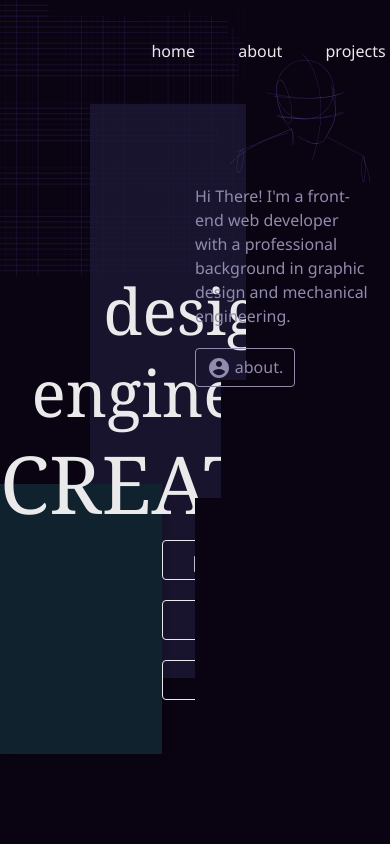
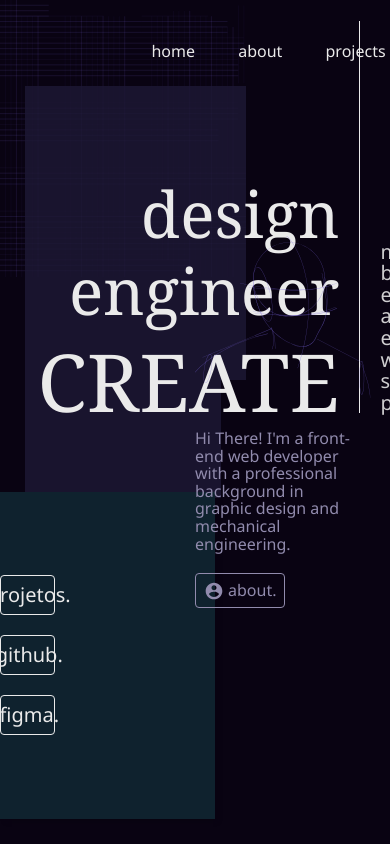
Before and after one commit to andreiafsouza/portfolio-web, a React (Create React App) app: page / in a window 390 px wide. Shown: the top 844 px of the page. Built offline with nearby package versions, Linux system fonts and the light colour scheme.

Commit message:
style: fix home responsive aspects

```diff
--- a/src/components/Button/styles.js
+++ b/src/components/Button/styles.js
@@ -4,7 +4,7 @@ import { typography } from '../../stylesheets/base/typography';
 
 export const Container = styled.div`
   width: 100%;
-  max-width: ${({ size }) => (size === 'small' ? '6.25rem' : '8.75rem')};
+  max-width: ${({ size }) => (size === 'small' ? 'fit-content' : '8.75rem')};
   max-height: 2.5rem;
   display: flex;
   justify-content: center;
--- a/src/pages/home/index.js
+++ b/src/pages/home/index.js
@@ -12,36 +12,39 @@ export const Home = () => {
       <Navbar />
       <S.BackgroundWrapper>
         <S.MainPageWrapper>
-          <S.MainWrapper>
+          <S.MainContentWrapper>
             <S.LeftMainContentWrapper>
-              <S.MainTextMedium>design</S.MainTextMedium>
-              <S.MainTextMedium>engineer</S.MainTextMedium>
+              <S.MainText>
+                <S.MainTextHeadline>
+                  <S.MainTextMediumDesign>design</S.MainTextMediumDesign>
+                  <S.MainTextMediumEngineer>engineer</S.MainTextMediumEngineer>
                   <S.MainTextLarge>CREATE</S.MainTextLarge>
-              <S.ButtonWrapper>
-                <Button hasLabel text={'projetos.'} />
-                <Button hasLabel text={'github.'} />
-                <Button hasLabel text={'figma.'} />
-              </S.ButtonWrapper>
-            </S.LeftMainContentWrapper>
-            <S.RightMainContentWrapper>
-              <S.MainParagraphWrapper>
+                </S.MainTextHeadline>
+                <S.MainTextParagraphWrapper>
                   <S.MainParagraph>
                     motivated by finding effective and efficient ways to solve
                     problems
                   </S.MainParagraph>
-              </S.MainParagraphWrapper>
-            </S.RightMainContentWrapper>
-          </S.MainWrapper>
+                </S.MainTextParagraphWrapper>
+              </S.MainText>
+            </S.LeftMainContentWrapper>
+            <S.MainButtonWrapper>
+              <Button hasLabel text={'projetos.'} />
+              <Button hasLabel text={'github.'} />
+              <Button hasLabel text={'figma.'} />
+            </S.MainButtonWrapper>
+          </S.MainContentWrapper>
           <S.ProfileContentWrapper>
             <S.ProfileLinesWrapper>
               <ProfileLines />
             </S.ProfileLinesWrapper>
-            <S.AboutInfoWrapper>
             <S.AboutInfoAndButtonWrapper>
+              <S.AboutParagraphWrapper>
                 <S.AboutParagraph>
                   Hi There! I'm a front-end web developer with a professional
                   background in graphic design and mechanical engineering.
                 </S.AboutParagraph>
+              </S.AboutParagraphWrapper>
               <Button
                 size={'small'}
                 hasLabel
@@ -49,17 +52,20 @@ export const Home = () => {
                 hasIcon
                 color={colors.primary[200]}
                 hoverColor={colors.shadows[800]}
-                  icon={<AccountCircleOutlined color={colors.primary[200]} />}
+                icon={
+                  <AccountCircleOutlined
+                    color={colors.primary[200]}
+                    size={20}
+                  />
+                }
               />
             </S.AboutInfoAndButtonWrapper>
-            </S.AboutInfoWrapper>
           </S.ProfileContentWrapper>
           <S.ProfileWrapper>
             <S.ProfileBackgroundItemSmall />
             <S.ProfileBackgroundItemMedium />
             <S.ProfileBackgroundItemBig />
           </S.ProfileWrapper>
-          <S.ButtonBackground />
           <S.MainTextBackground />
           <S.BackgroundLinesWrapper>
             <BackgroundLines />
--- a/src/pages/home/styles.js
+++ b/src/pages/home/styles.js
@@ -33,7 +33,6 @@ export const ProfileWrapper = styled.div`
   display: flex;
   align-items: flex-end;
   width: 50%;
-  /* max-width: 45rem; */
   height: 100vh;
   position: absolute;
   z-index: 5;
@@ -62,49 +61,63 @@ export const ProfileBackgroundItemSmall = styled.div`
 export const MainTextBackground = styled.div`
   background-color: ${colors.shadows[800]};
   width: 100%;
-  max-width: 49.2rem;
+  max-width: 48.8rem;
   height: calc(100vh - 270px);
   position: absolute;
   z-index: 3;
-  top: 104px;
-  left: 90px;
+  top: 10.15%;
+  left: 6.5%;
 `;
 
-export const ButtonBackground = styled.div`
-  background-color: ${colors.secondary[800]};
-  width: 41.6%;
-  max-width: 600px;
-  height: calc(100vh - 68%);
+export const MainContentWrapper = styled.div`
+  width: 55%;
+  height: 100vh;
+  display: flex;
+  flex-direction: column;
+  justify-content: center;
+  padding-top: 5.5%;
+  padding-bottom: 6.5%;
   position: absolute;
-  z-index: 4;
-  bottom: 90px;
-  box-shadow: 4px 4px 4px ${colors.shadows[100]};
-`;
-
-export const MainWrapper = styled.div`
-  display: flex;
-  width: 100%;
-  max-width: 786px;
-  position: absolute;
-  z-index: 5;
+  z-index: 6;
+  left: 0;
+  gap: 9.9%;
 `;
 
 export const LeftMainContentWrapper = styled.div`
-  width: 440px;
-  height: 100vh;
+  height: 100%;
+  display: flex;
+  padding-left: 17.5%;
+`;
+
+export const MainText = styled.div`
+  display: flex;
+  height: 100%;
+`;
+
+export const MainTextHeadline = styled.div`
   display: flex;
   flex-direction: column;
   align-items: flex-end;
-  padding-top: 278px;
-  gap: 1rem;
+  justify-content: flex-end;
+  padding-right: 1.25rem;
+  gap: 2.2rem;
 `;
 
-export const MainTextMedium = styled.div`
+export const MainTextMediumDesign = styled.div`
   font-family: ${typography.text.display}, sans-serif;
   color: ${colors.neutral[100]};
   font-weight: 400;
   font-size: ${typography.sizes.xxl};
-  line-height: 103.7%;
+  line-height: 65%;
+  text-align: right;
+`;
+
+export const MainTextMediumEngineer = styled.div`
+  font-family: ${typography.text.display}, sans-serif;
+  color: ${colors.neutral[100]};
+  font-weight: 400;
+  font-size: ${typography.sizes.xxl};
+  line-height: 70%;
   text-align: right;
 `;
 
@@ -113,25 +126,18 @@ export const MainTextLarge = styled.div`
   color: ${colors.neutral[100]};
   font-weight: 400;
   font-size: ${typography.sizes.xxxl};
-  line-height: 103.7%;
+  line-height: 80%;
   text-align: right;
+  vertical-align: bottom;
 `;
 
-export const RightMainContentWrapper = styled.div`
-  display: flex;
-  width: 346px;
-  height: 100vh;
-  flex-direction: column;
-  padding-top: 80px;
-  padding-left: 20px;
-`;
-
-export const MainParagraphWrapper = styled.div`
+export const MainTextParagraphWrapper = styled.div`
+  height: 100%;
+  max-width: 20rem;
   display: flex;
   align-items: flex-end;
-  padding-left: 20px;
+  padding-left: 1.25rem;
   width: 100%;
-  height: 440px;
   border-left: 1px solid ${colors.neutral[100]};
 `;
 
@@ -139,17 +145,21 @@ export const MainParagraph = styled.div`
   font-family: ${typography.text.main}, sans-serif;
   font-weight: 400;
   font-size: ${typography.sizes.lg};
-  line-height: 116.7%;
+  line-height: 108%;
   color: ${colors.neutral[200]};
 `;
 
-export const ButtonWrapper = styled.div`
+export const MainButtonWrapper = styled.div`
+  width: 100%;
+  max-width: 37.5rem;
   display: flex;
   flex-direction: column;
   align-items: flex-end;
-  width: 100%;
-  padding-top: calc(100vh - 880px);
   gap: 1.25rem;
+  padding-right: 10rem;
+  padding-block: 5.2rem;
+  background-color: ${colors.secondary[800]};
+  box-shadow: 4px 4px 4px ${colors.shadows[100]};
 `;
 
 export const ProfileContentWrapper = styled.div`
@@ -158,30 +168,36 @@ export const ProfileContentWrapper = styled.div`
   display: flex;
   flex-direction: column;
   align-items: flex-end;
+  justify-content: center;
   padding-right: 5%;
-  padding-top: 14%;
   position: absolute;
   z-index: 6;
   right: 0;
+  gap: 2rem;
 `;
 
 export const ProfileLinesWrapper = styled.div`
-  width: 80%;
-  max-width: 518px;
+  width: 100%;
+  max-width: 32rem;
 `;
 
-export const AboutInfoWrapper = styled.div``;
+export const AboutParagraphWrapper = styled.div`
+  display: flex;
+  justify-content: flex-end;
+  padding-right: 5%;
+`;
+
+export const AboutParagraph = styled.div`
+  max-width: 16rem;
+  font-family: ${typography.text.main}, sans-serif;
+  font-weight: 400;
+  line-height: 110%;
+  font-size: ${typography.sizes.md};
+  color: ${colors.primary[200]};
+`;
 
 export const AboutInfoAndButtonWrapper = styled.div`
   display: flex;
   flex-direction: column;
   gap: 20px;
 `;
-
-export const AboutParagraph = styled.div`
-  max-width: 14rem;
-  font-family: ${typography.text.main}, sans-serif;
-  font-weight: 400;
-  font-size: ${typography.sizes.md};
-  color: ${colors.primary[200]};
-`;
```
Lines whose indentation alone changed are shown as unchanged.
